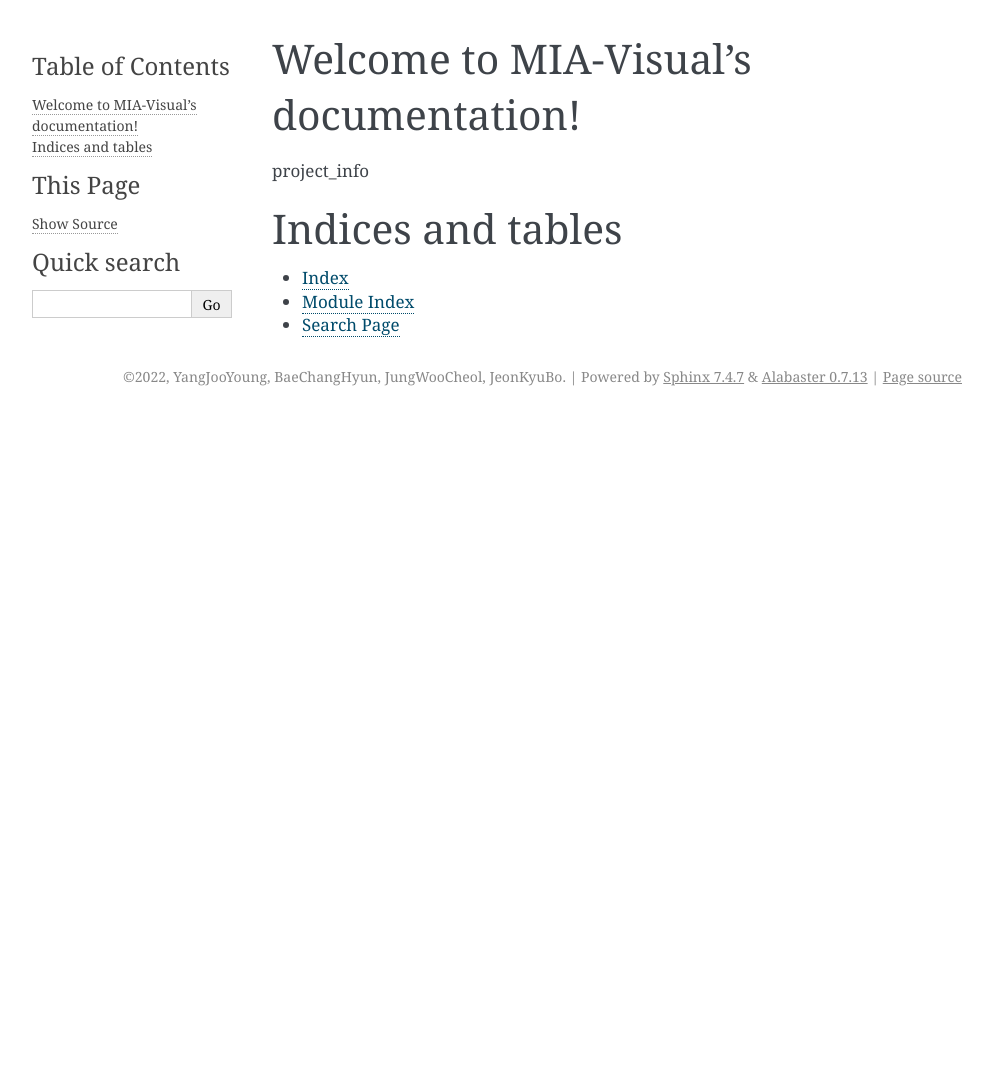
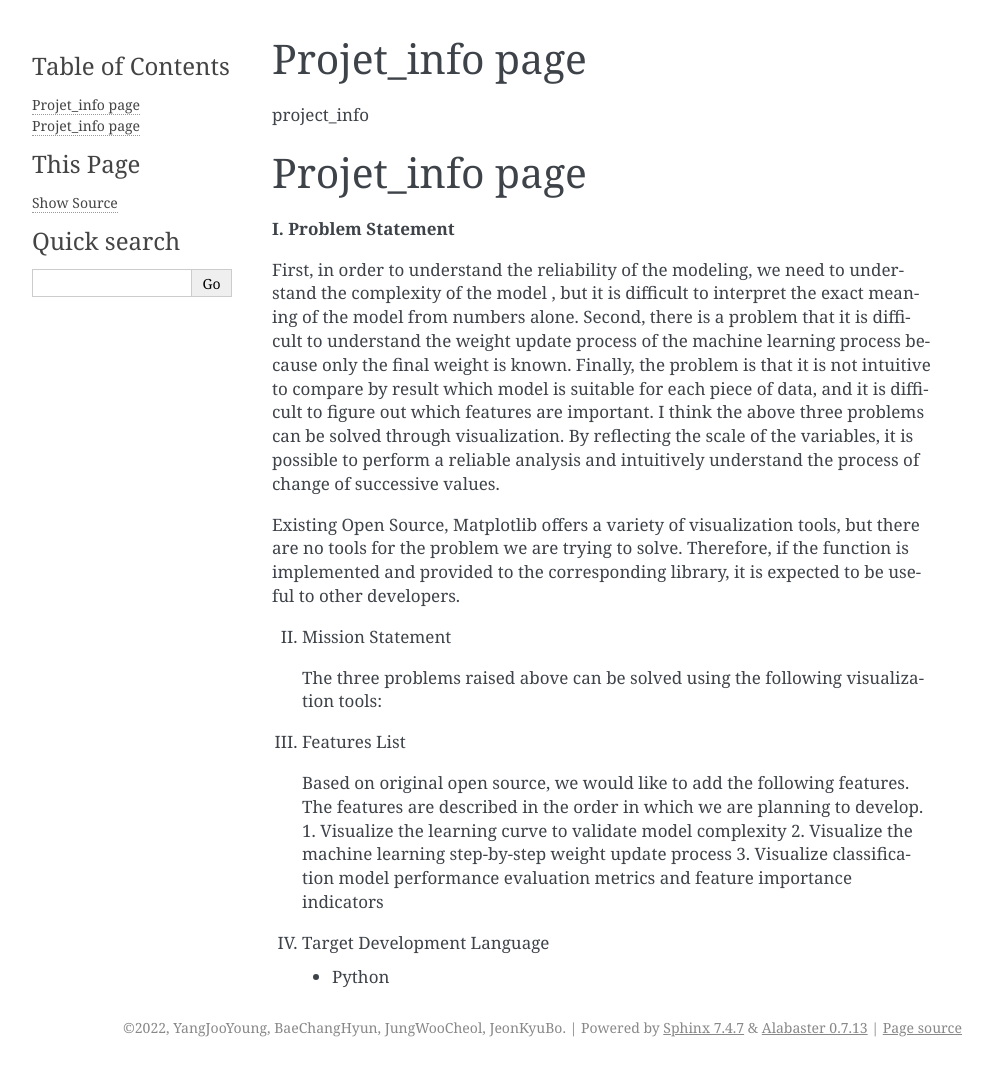
Before and after one commit to JooYoung-23/MIA-Visual, a Sphinx documentation site: the page built from docs/index.rst, in a window 1280 px wide. Shown: the whole page, without its empty margins (148-1140 px from the left). Built offline with Sphinx 7.4.7, drawn with Linux system fonts in a browser that asks for light colours; before the commit the page ends 900 px from its top, so only the background shows below that.

Commit message:
Update index.rst

```diff
--- a/docs/index.rst
+++ b/docs/index.rst
@@ -3,7 +3,7 @@
    You can adapt this file completely to your liking, but it should at least
    contain the root `toctree` directive.
 
-Welcome to MIA-Visual's documentation!
+Projet_info page
 ======================================
 
 .. toctree::
@@ -12,9 +12,36 @@
 
 project_info
 
-Indices and tables
-==================
+.. MIA-Visual documentation master file, created by
+   sphinx-quickstart on Tue Nov  1 17:54:54 2022.
+   You can adapt this file completely to your liking, but it should at least
+   contain the root `toctree` directive.
 
-* :ref:`genindex`
-* :ref:`modindex`
-* :ref:`search`
+Projet_info page
+======================================
+
+.. toctree::
+   :maxdepth: 2
+   :caption: Contents:
+
+**I.	Problem Statement**
+
+First,  in order to understand the  reliability of the modeling, we need to understand the  complexity of the model  , but it is  difficult to interpret  the  exact meaning of the model from numbers alone.
+Second, there is a problem that it is difficult to understand the weight update process of the machine learning process because only the final weight is known.
+Finally, the  problem is that  it is  not intuitive to compare  by result which   model is suitable for each piece of data, and it is difficult to figure out which features are important.
+I think the above three problems can be  solved through visualization. By reflecting the scale   of  the variables, it is  possible to perform  a reliable analysis and intuitively understand the process of  change of  successive values.
+
+Existing Open Source, Matplotlib offers a variety of visualization tools, but there are no tools for the  problem we are trying to solve. Therefore, if the function is implemented and provided to the corresponding library, it is expected to be useful to other developers.
+
+
+II. Mission Statement
+  The three problems raised above can be solved using the following visualization tools:
+
+
+III.	Features List
+  Based on original open source, we would like to add the following features. The features are described in the order in which we are planning to develop.
+  1.	Visualize the learning curve to validate model complexity
+  2.	Visualize the machine learning step-by-step weight update process
+  3.	Visualize classification model performance evaluation metrics and feature importance indicators
+IV.	Target Development Language
+   -	Python
```
